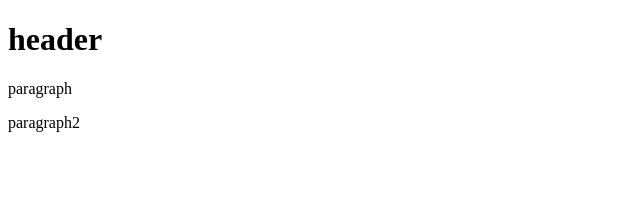
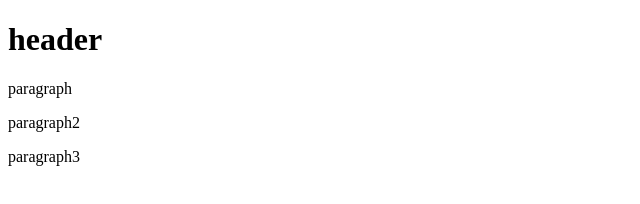
Before and after one commit to SaiPraneeth8790/git-test, a website: page index.html in a window 1280 px wide. Shown: the whole page, without its empty margins (0-640 px from the left). Drawn offline with Linux system fonts and the light colour scheme.

Commit message:
fourth commit

```diff
--- a/index.html
+++ b/index.html
@@ -5,5 +5,6 @@
         <h1> header</h1>
         <p>paragraph</p>
         <p>paragraph2</p>
+        <p>paragraph3</p>
     </body>
 </html>
```
Also changed, not shown: package.json (added, +24 -0 lines), 2 other files.
